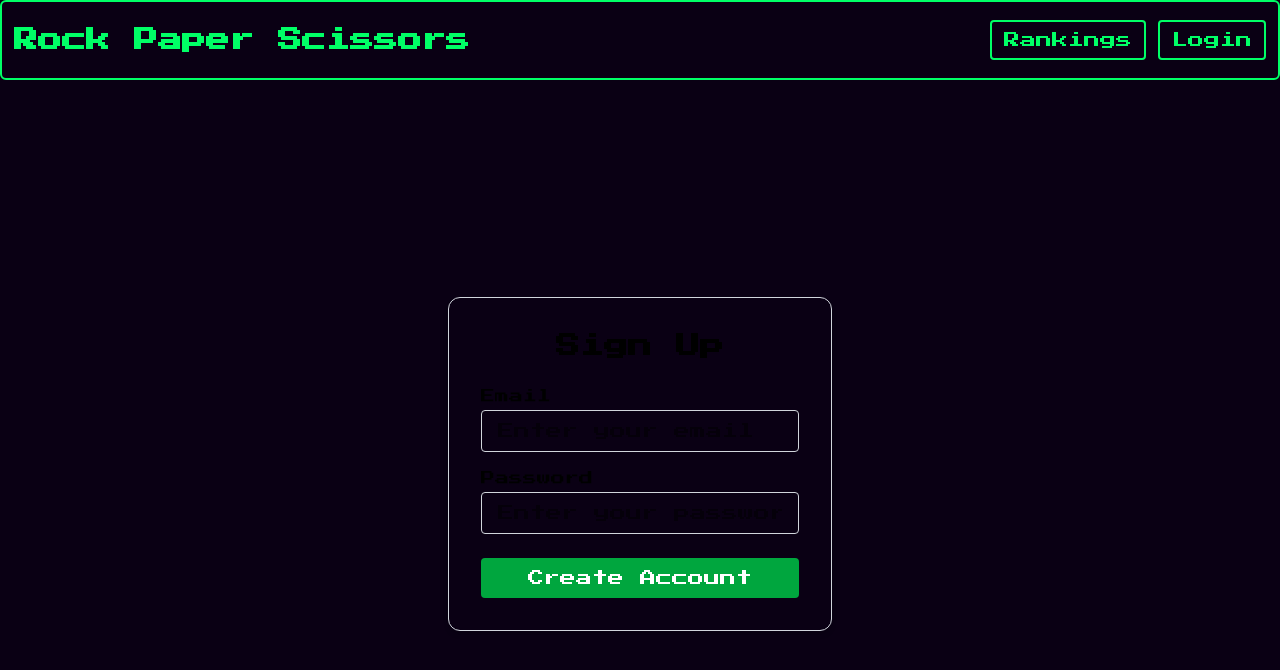
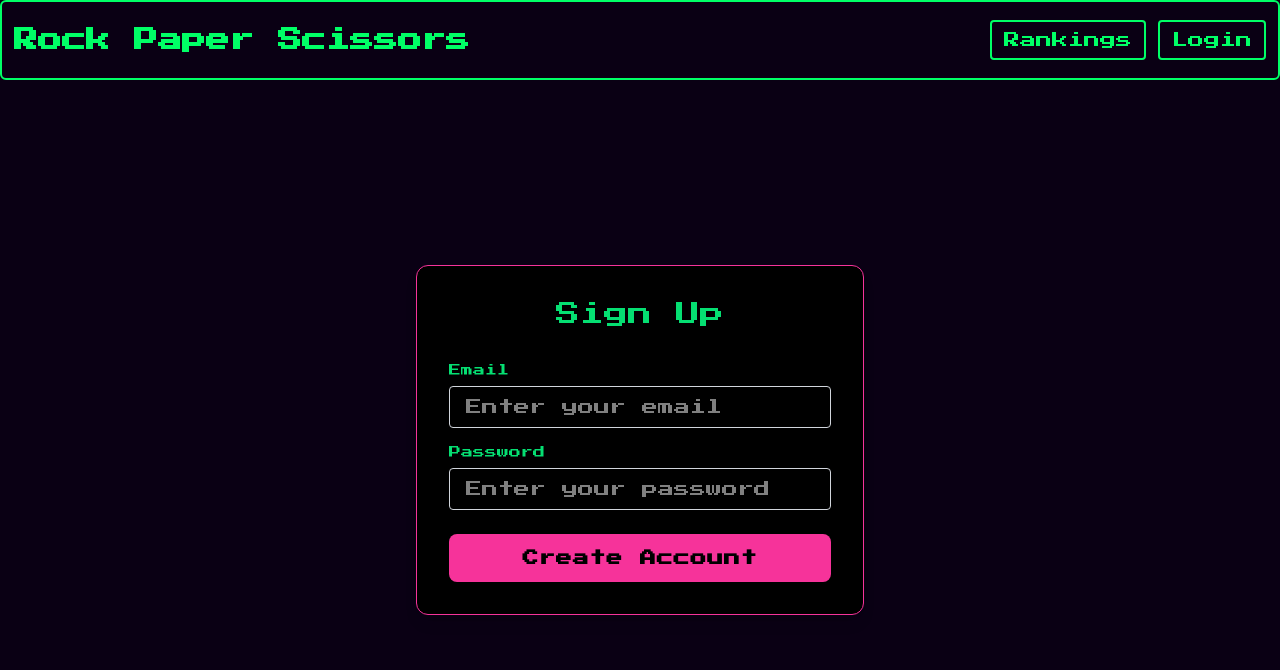
Before and after one commit to megasceptileftw/ecs162finalproject, a Next.js app: page /register in a window 1280 px wide. Shown: the top 670 px of the page. Built offline with nearby package versions, Linux system fonts and the light colour scheme; no server answers.

Commit message:
fixed login

```diff
--- a/src/app/login/page.js
+++ b/src/app/login/page.js
@@ -61,6 +61,12 @@ export default function LoginPage() {
           >
             Continue
           </button>
+          <Link
+          href="/register"
+          className="block mt-6 text-center text-xs text-pink-300 hover:underline transition"
+        >
+          Create Account
+        </Link>
         </div>
       </main>
     </>
--- a/src/app/register/page.js
+++ b/src/app/register/page.js
@@ -29,11 +29,11 @@ export default function SignUpPage() {
   return (
     <>
     <Navbar />
-    <main className="min-h-[calc(100vh-5rem)] flex items-center justify-center px-4 text-black bg-white">
-        <div className="w-full max-w-sm border border-gray-300 rounded-xl p-8 shadow-md mt-12">
-        <h1 className="text-2xl font-semibold text-center mb-6">Sign Up</h1>
+    <main className="min-h-[calc(100vh-5rem)] flex items-center justify-center px-4 text-white font-[var(--font-press-start)]">
+        <div className="w-full max-w-md border border-pink-500 rounded-xl p-8 bg-black bg-opacity-50 shadow-lg">
+        <h1 className="text-2xl text-center text-green-400 mb-8">Sign Up</h1>
 
-        <label className="block text-sm font-medium mb-1">Email</label>
+        <label className="block text-green-400 text-xs mb-2">Email</label>
         <input
             type="email"
             placeholder="Enter your email"
@@ -42,7 +42,7 @@ export default function SignUpPage() {
             className="w-full px-4 py-2 mb-4 border border-gray-300 rounded"
         />
 
-        <label className="block text-sm font-medium mb-1">Password</label>
+        <label className="block text-green-400 text-xs mb-2">Password</label>
         <input
             type="password"
             placeholder="Enter your password"
@@ -52,10 +52,10 @@ export default function SignUpPage() {
         />
 
         <button
-            onClick={handleSignUp}
-            className="w-full py-2 text-white bg-green-600 rounded hover:bg-green-700 transition"
+          onClick={handleSignUp}
+          className="w-full py-3 bg-pink-500 hover:bg-pink-400 text-black rounded-lg transition font-bold tracking-wider"
         >
-            Create Account
+          Create Account
         </button>
         </div>
     </main>
```
